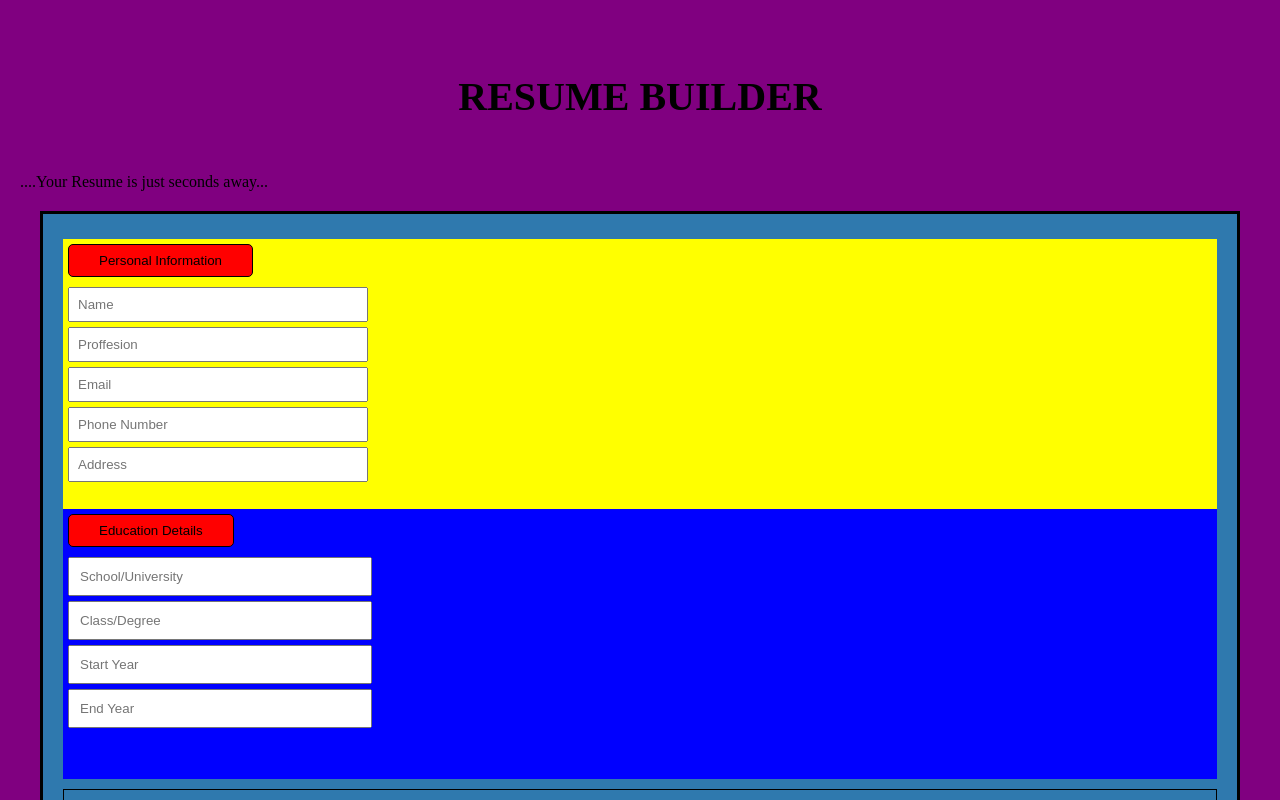
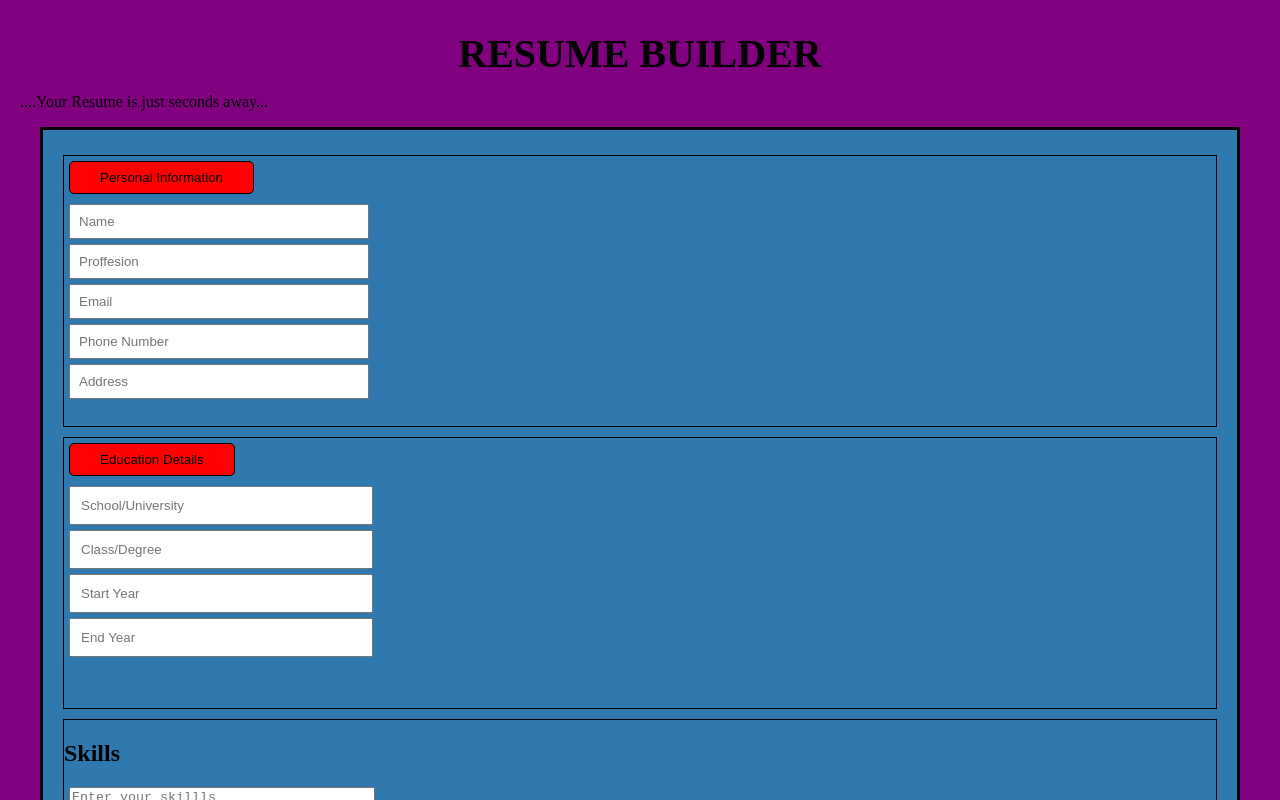
Before and after one commit to KipletingEdwin/Resume-Builder, a React (Create React App) app: page / in a window 1280 px wide. Shown: the top 800 px of the page. Built offline with nearby package versions, Linux system fonts and the light colour scheme; data requests are answered from the project's data file.

Commit message:
add a new paragraph of description

```diff
--- a/src/index.css
+++ b/src/index.css
@@ -11,24 +11,28 @@ body {
 .app h4 {
   text-align: center;
   font-size: 2.5rem;
+  margin: 10px 10px 5px 10px;
 }
 /* .app p{
   text-align: center;
   font-size: 1.5rem;
+  background-color: white;
+  margin: 0px;
 } */
 
 .resume {
   background-color: rgb(47, 121, 174);
-  height: 1160px;
-  margin: 20px;
+  height: 1180px;
+  margin: 5px 20px 20px 20px;
   padding: 20px;
   border: 3px solid black;
 }
 
 .PersonalInfo {
-  background-color: yellow;
+  /* background-color: yellow; */
   height: 270px;
   margin-top: 5px;
+  border: 1px solid black;
 }
 
 .PersonalInfo input {
@@ -47,8 +51,10 @@ body {
 }
 
 .Education {
-  background-color: blue;
+  /* background-color: blue; */
   height: 270px;
+  border: 1px solid black;
+  margin-top: 10px ;
 }
 .Education input {
   display: flex;
```
